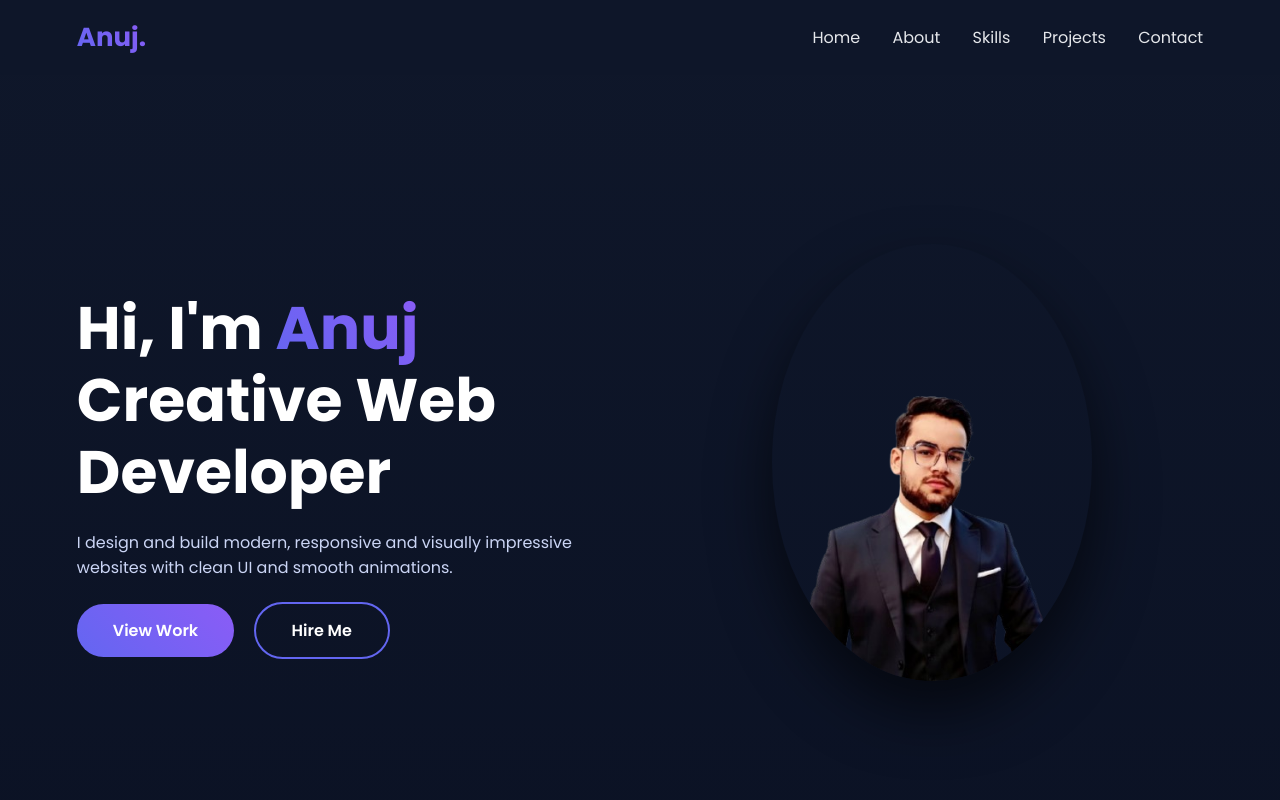
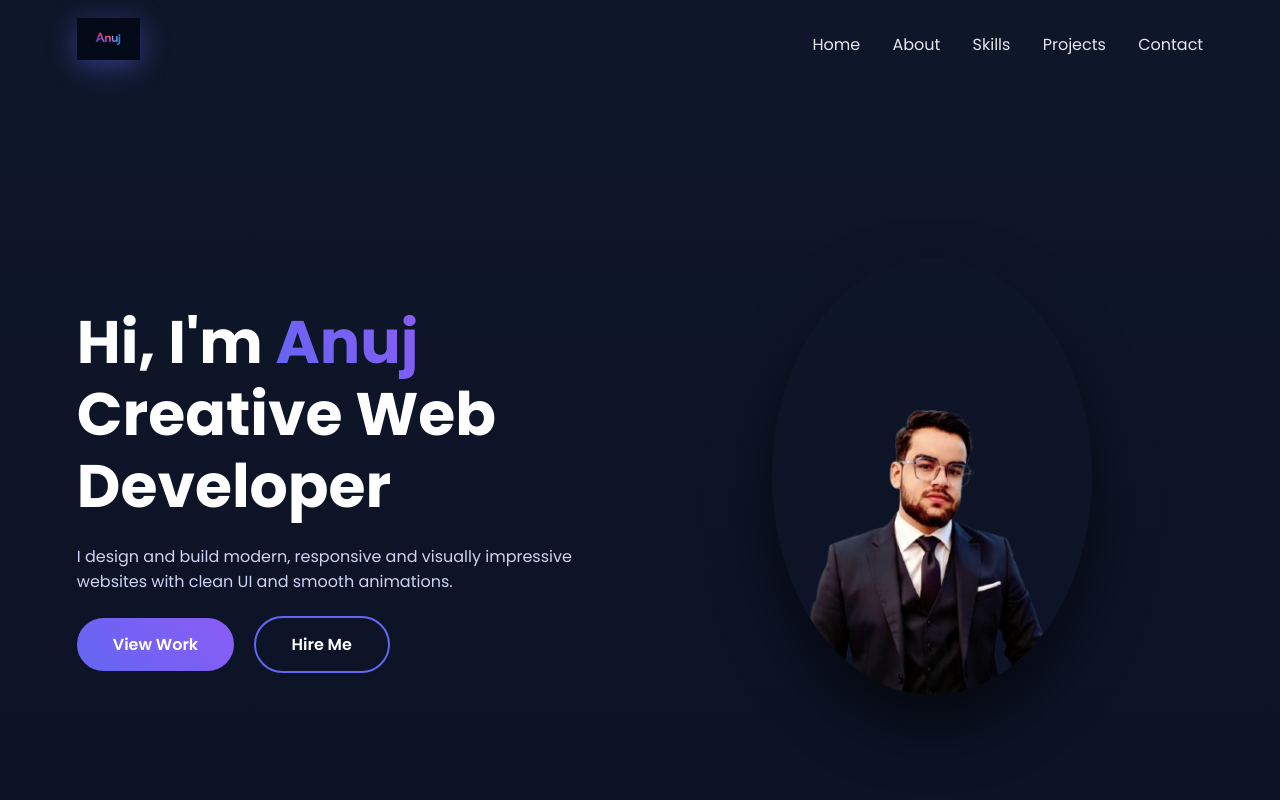
Before and after one commit to Anuj21212/portfolio, a plain HTML site: page index.html in a window 1280 px wide. Shown: the top 800 px of the page. Drawn offline with Linux system fonts and the light colour scheme.

Commit message:
Update index.html

```diff
--- a/index.html
+++ b/index.html
@@ -50,6 +50,18 @@ header{
   -webkit-background-clip:text;
   -webkit-text-fill-color:transparent;
 }
+
+
+.logo img{
+  height: 42px;
+  transition: 0.4s ease;
+  filter: drop-shadow(0 6px 14px rgba(99,102,241,0.45));
+}
+
+.logo img:hover{
+  transform: scale(1.08);
+}
+
 
 nav a{
   color:#e5e7eb;
@@ -256,7 +268,10 @@ footer{
 <body>
 
 <header>
-  <div class="logo">Anuj.</div>
+<div class="logo">
+  <img src="logo.png" alt="Anuj Logo">
+</div>
+
   <nav>
     <a href="#">Home</a>
     <a href="#about">About</a>
```
